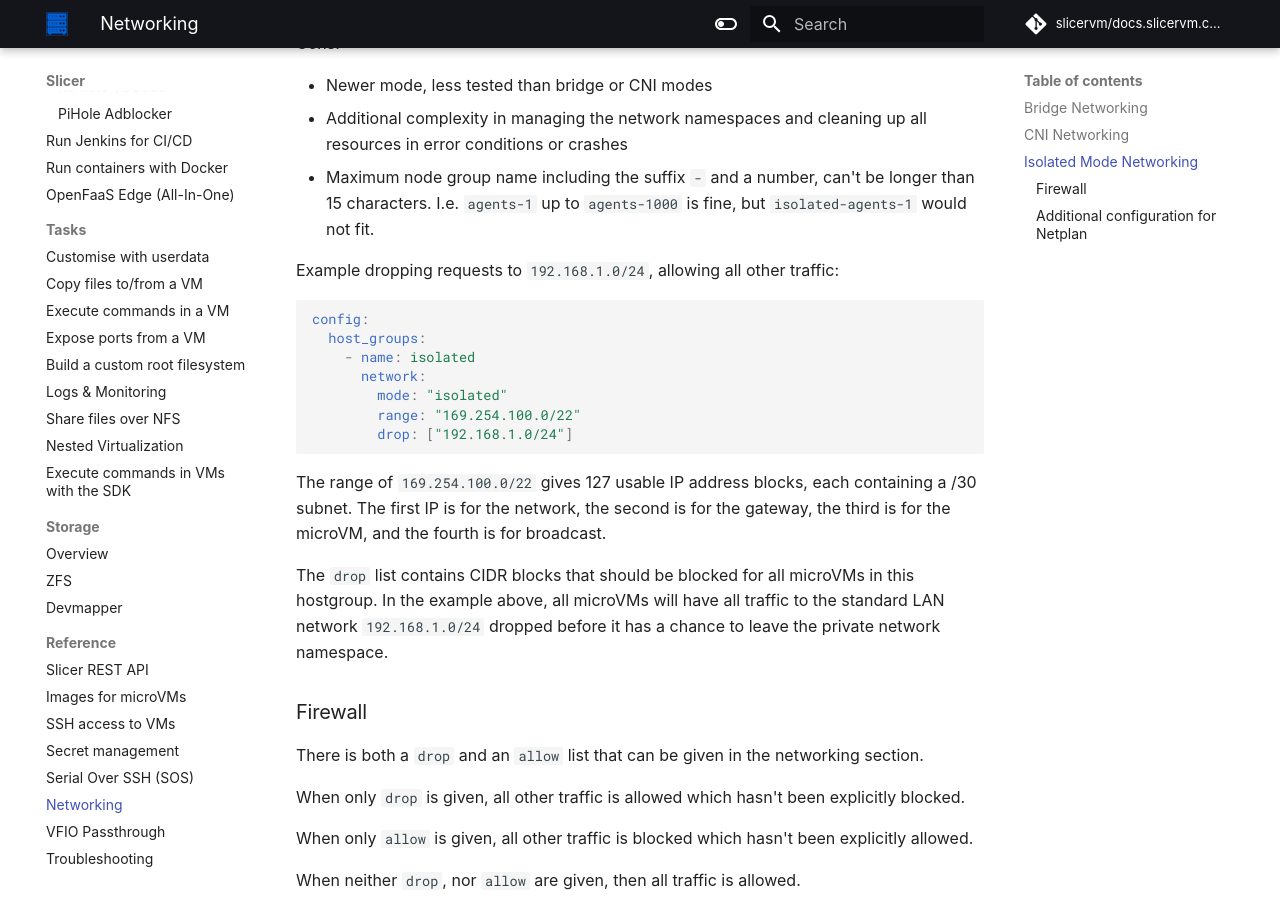
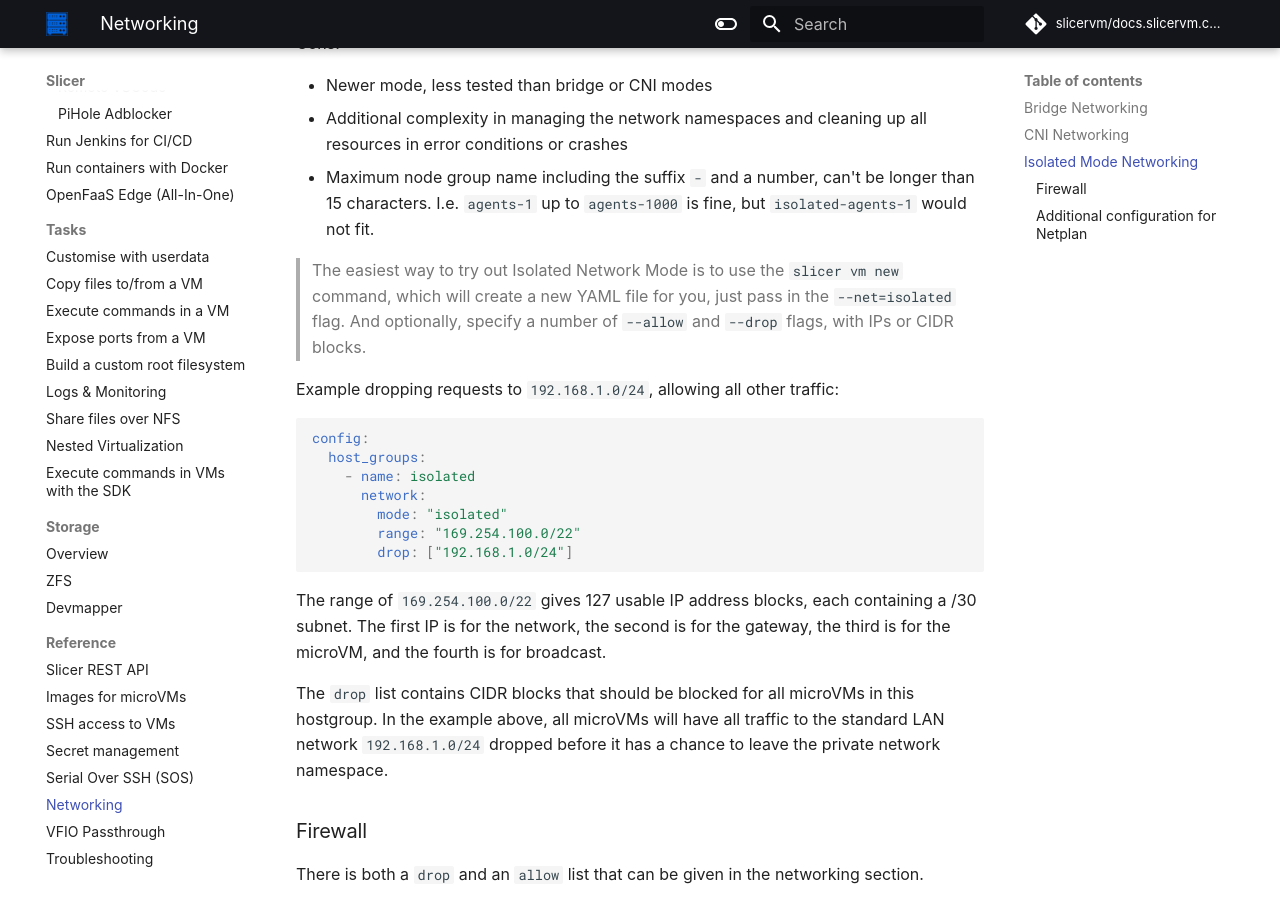
Before and after one commit to slicervm/docs.slicervm.com, an MkDocs documentation site: the page built from docs/reference/networking.md, in a window 1280 px wide and 900 px high, scrolled down 3384 px. Built offline with MkDocs 1.6.1 and Material for MkDocs 9.7.7, drawn with Linux system fonts in a browser that asks for light colours; some web fonts are replaced; comment, search, counter and statistics services are not loaded.

Commit message:
Note on slicer new
Signed-off-by: Alex Ellis (OpenFaaS Ltd) <alexellis2@gmail.com>

````diff
--- a/docs/reference/networking.md
+++ b/docs/reference/networking.md
@@ -121,6 +121,8 @@
 * Additional complexity in managing the network namespaces and cleaning up all resources in error conditions or crashes
 * Maximum node group name including the suffix `-` and a number, can't be longer than 15 characters. I.e. `agents-1` up to `agents-1000` is fine, but `isolated-agents-1` would not fit.
 
+> The easiest way to try out Isolated Network Mode is to use the `slicer vm new` command, which will create a new YAML file for you, just pass in the `--net=isolated` flag. And optionally, specify a number of `--allow` and `--drop` flags, with IPs or CIDR blocks.
+
 Example dropping requests to `192.168.1.0/24`, allowing all other traffic:
 
 ```yaml
````
